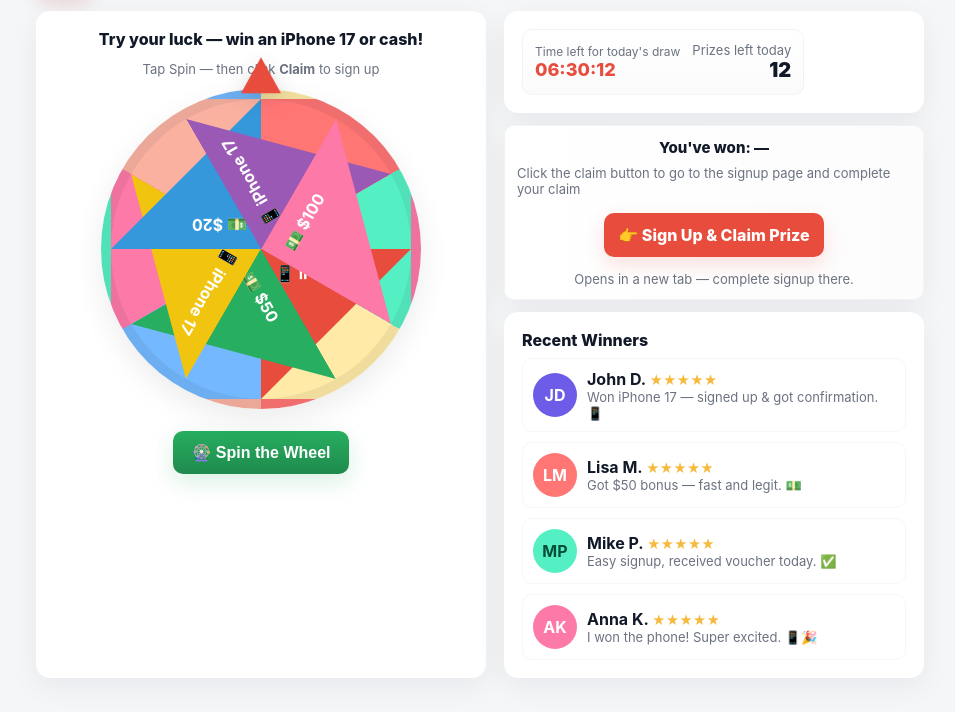
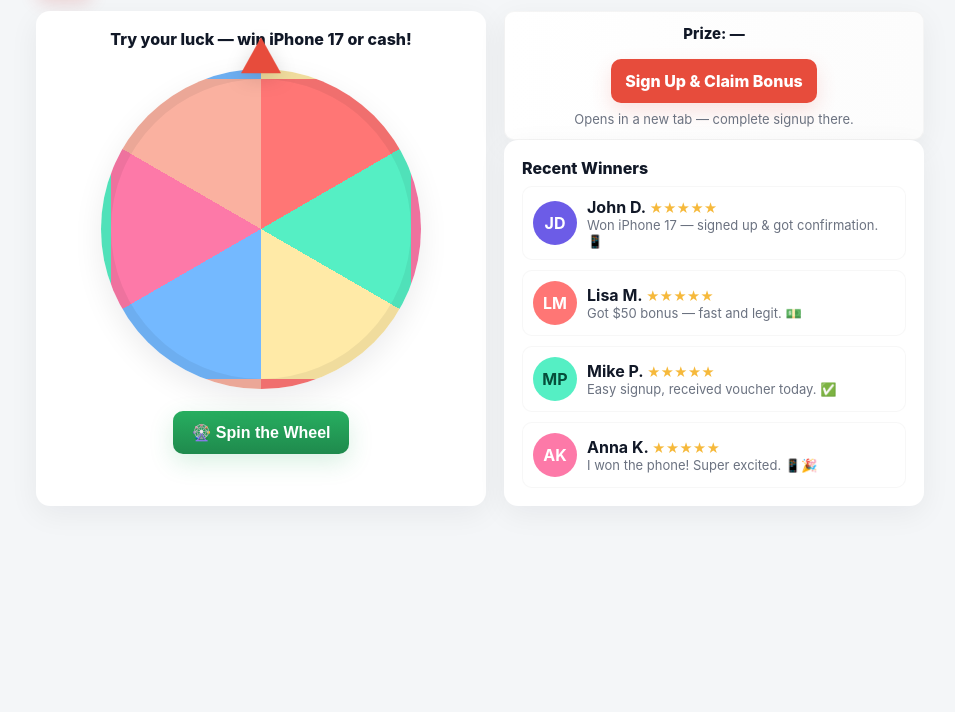
Before and after one commit to kindwordai/win, a plain HTML site: page index.html in a window 1280 px wide. Shown: the part 93-805 px from the top of the page, without its empty margins (160-1115 px from the left). Drawn offline with Linux system fonts and the light colour scheme.

Commit message:
index.html

```diff
--- a/index.html
+++ b/index.html
@@ -1,189 +1,52 @@
 <!DOCTYPE html>
 <html lang="en">
 <head>
-<meta charset="utf-8" />
-<meta name="viewport" content="width=device-width,initial-scale=1" />
-<title>Spin & Win iPhone 17 — Claim Your Prize!</title>
+<meta charset="UTF-8">
+<meta name="viewport" content="width=device-width, initial-scale=1.0">
+<title>Spin & Win iPhone 17</title>
 <style>
 :root{
   --accent:#e74c3c;
   --accent-dark:#c0392b;
   --green:#27ae60;
   --bg:#f4f6f8;
-    --card:#ffffff;
+  --card:#fff;
   --muted:#6b7280;
 }
-  *{box-sizing:border-box}
-  body{
-    margin:0;
-    font-family:Inter, "Segoe UI", Roboto, Arial, sans-serif;
-    background:var(--bg);
-    color:#111827;
-    -webkit-font-smoothing:antialiased;
-    -moz-osx-font-smoothing:grayscale;
-    text-rendering:optimizeLegibility;
-  }
-
-  .wrap{max-width:920px;margin:18px auto;padding:16px}
-  .top {
-    display:flex;
-    gap:12px;
-    align-items:center;
-    justify-content:space-between;
-    margin-bottom:10px;
-  }
-  .brand {
-    display:flex;
-    gap:10px;
-    align-items:center;
-  }
-  .logo {
-    width:56px;height:56px;border-radius:12px;background:linear-gradient(135deg,var(--accent),var(--accent-dark));
-    display:flex;align-items:center;justify-content:center;color:#fff;font-weight:700;font-size:20px;
-    box-shadow:0 6px 18px rgba(199,46,46,0.18);
-  }
+*{box-sizing:border-box;}
+body{margin:0;font-family:Inter,Arial,sans-serif;background:var(--bg);color:#111827;-webkit-font-smoothing:antialiased;-moz-osx-font-smoothing:grayscale;}
+.wrap{max-width:920px;margin:18px auto;padding:16px;}
+.top{display:flex;gap:12px;align-items:center;justify-content:space-between;margin-bottom:10px;}
+.brand{display:flex;gap:10px;align-items:center;}
+.logo{width:56px;height:56px;border-radius:12px;background:linear-gradient(135deg,var(--accent),var(--accent-dark));display:flex;align-items:center;justify-content:center;color:#fff;font-weight:700;font-size:20px;box-shadow:0 6px 18px rgba(199,46,46,0.18);}
 h1{margin:0;font-size:20px}
 .sub{color:var(--muted);font-size:13px;margin-top:4px}
-
-  .card {
-    background:var(--card);
-    border-radius:14px;
-    padding:18px;
-    box-shadow:0 8px 30px rgba(16,24,40,0.06);
-  }
-
-  .layout {
-    display:grid;
-    grid-template-columns: 1fr 420px;
-    gap:18px;
-    margin-top:14px;
-  }
-
-  /* mobile */
-  @media (max-width:880px){
-    .layout{grid-template-columns:1fr}
-  }
-
-  /* wheel area */
-  .wheel-wrap{
-    display:flex;
-    flex-direction:column;
-    align-items:center;
-    gap:12px;
-  }
-
-  .wheel-container {
-    position:relative;
-    width:320px;height:320px;
-    max-width:85vw;
-    max-height:85vw;
-    margin:0 auto;
-  }
-
-  .wheel {
-    width:100%;height:100%;
-    border-radius:50%;
-    border:10px solid rgba(0,0,0,0.06);
-    box-shadow:0 10px 30px rgba(2,6,23,0.08);
-    position:relative;
-    overflow:visible;
-    transition:transform 5s cubic-bezier(.22,.9,.37,1);
-    transform-origin:center center;
-    background:conic-gradient(#ff7675 0deg 60deg,#55efc4 60deg 120deg,#ffeaa7 120deg 180deg,#74b9ff 180deg 240deg,#fd79a8 240deg 300deg,#fab1a0 300deg 360deg);
-  }
-
-  .wheel .segment {
-    position:absolute;
-    width:50%;
-    height:50%;
-    top:50%;
-    left:50%;
-    transform-origin:0 0;
-    display:flex;
-    align-items:flex-start;
-    justify-content:flex-start;
-    padding:10px;
-    font-weight:700;
-    font-size:16px;
-    color:#111827;
-    text-shadow:0 1px 0 rgba(255,255,255,0.15);
-  }
-
-  .pointer {
-    position:absolute;
-    left:50%;
-    transform:translateX(-50%);
-    top:-30px;
-    z-index:30;
-    width:0;height:0;
-    border-left:20px solid transparent;
-    border-right:20px solid transparent;
-    border-bottom:36px solid var(--accent);
-    filter:drop-shadow(0 4px 10px rgba(0,0,0,0.15));
-    animation: bounce 1.2s infinite alternate;
-  }
+.card{background:var(--card);border-radius:14px;padding:18px;box-shadow:0 8px 30px rgba(16,24,40,0.06);}
+.layout{display:grid;grid-template-columns:1fr 420px;gap:18px;margin-top:14px;}
+@media (max-width:880px){.layout{grid-template-columns:1fr}}
+.wheel-wrap{display:flex;flex-direction:column;align-items:center;gap:12px;}
+.wheel-container{position:relative;width:320px;height:320px;max-width:85vw;max-height:85vw;margin:0 auto;}
+.wheel{width:100%;height:100%;border-radius:50%;border:10px solid rgba(0,0,0,0.06);box-shadow:0 10px 30px rgba(2,6,23,0.08);position:relative;overflow:visible;transition:transform 5s cubic-bezier(.22,.9,.37,1);transform-origin:center center;background:conic-gradient(#ff7675 0deg 60deg,#55efc4 60deg 120deg,#ffeaa7 120deg 180deg,#74b9ff 180deg 240deg,#fd79a8 240deg 300deg,#fab1a0 300deg 360deg);}
+.pointer{position:absolute;left:50%;transform:translateX(-50%);top:-30px;z-index:30;width:0;height:0;border-left:20px solid transparent;border-right:20px solid transparent;border-bottom:36px solid var(--accent);filter:drop-shadow(0 4px 10px rgba(0,0,0,0.15));animation: bounce 1.2s infinite alternate;}
 @keyframes bounce{from{transform:translateX(-50%) translateY(0)} to{transform:translateX(-50%) translateY(-8px)}}
-
-  .spin-btn{
-    display:inline-block;
-    margin-top:10px;
-    background:linear-gradient(180deg,var(--green),#1f8a4d);
-    color:#fff;padding:12px 18px;border-radius:10px;border:0;font-weight:700;font-size:16px;
-    cursor:pointer;box-shadow:0 8px 24px rgba(39,174,96,0.18);
-  }
+.spin-btn{display:inline-block;margin-top:10px;background:linear-gradient(180deg,var(--green),#1f8a4d);color:#fff;padding:12px 18px;border-radius:10px;border:0;font-weight:700;font-size:16px;cursor:pointer;box-shadow:0 8px 24px rgba(39,174,96,0.18);}
 .spin-btn[disabled]{opacity:.6;cursor:not-allowed;box-shadow:none}
-
-  .result-area{margin-top:14px; text-align:center; font-weight:700}
-
-  /* right column */
-  .right {
-    display:flex;
-    flex-direction:column;
-    gap:12px;
-  }
-
-  .meta {
-    display:flex;
-    gap:10px;
-    align-items:center;
-    justify-content:space-between;
-  }
-
-  .timer {
-    background:linear-gradient(180deg,#fff,#fbfbfb);
-    padding:12px;border-radius:10px;border:1px solid rgba(0,0,0,0.04);
-    display:flex;gap:12px;align-items:center;justify-content:space-between;
-  }
-  .timer .big{font-weight:800;font-size:18px;color:var(--accent)}
-  .left-count{font-size:13px;color:var(--muted)}
-
-  .claim-area {
-    padding:12px;border-radius:10px;background:linear-gradient(90deg,#fff,#fcfcfc);
-    border:1px solid rgba(0,0,0,0.04);
-    display:flex;flex-direction:column;gap:8px;align-items:center;
-  }
-
-  .claim-btn {
-    margin-top:8px;
-    background:var(--accent);
-    color:#fff;border:0;padding:12px 14px;border-radius:10px;font-weight:800;font-size:16px;
-    text-decoration:none;display:inline-block;box-shadow:0 8px 20px rgba(231,76,60,0.16);
-  }
-
-  .claim-btn:active{transform:translateY(1px)}
-
+.result-area{margin-top:14px;text-align:center;font-weight:700}
+.claim-area{padding:12px;border-radius:10px;background:linear-gradient(90deg,#fff,#fcfcfc);border:1px solid rgba(0,0,0,0.04);display:flex;flex-direction:column;gap:8px;align-items:center;}
+.claim-btn{margin-top:8px;background:var(--accent);color:#fff;border:0;padding:12px 14px;border-radius:10px;font-weight:800;font-size:16px;text-decoration:none;display:inline-block;box-shadow:0 8px 20px rgba(231,76,60,0.16);}
 .small-muted{font-size:13px;color:var(--muted)}
-
-  /* testimonials */
 .test-list{display:flex;flex-direction:column;gap:10px;margin-top:8px}
 .test-item{display:flex;gap:10px;align-items:center;background:#fff;padding:10px;border-radius:10px;border:1px solid rgba(0,0,0,0.03)}
 .avatar{width:44px;height:44px;border-radius:50%;display:flex;align-items:center;justify-content:center;font-weight:700;color:#fff}
 .stars{color:#f6b93b;font-weight:700;font-size:13px}
 .name{font-weight:700}
 .msg{color:var(--muted);font-size:13px}
+canvas#confetti{position:fixed;left:0;top:0;pointer-events:none;width:100%;height:100%;z-index:9999}
 
-  /* confetti canvas */
-  canvas#confetti{position:fixed;left:0;top:0;pointer-events:none;width:100%;height:100%;z-index:9999}
+/* Popup Modal */
+.modal{display:none;position:fixed;top:0;left:0;width:100%;height:100%;background:rgba(0,0,0,0.6);align-items:center;justify-content:center;z-index:999;}
+.modal-content{background:#fff;padding:20px;border-radius:12px;text-align:center;max-width:320px;position:relative;}
+.close-btn{position:absolute;top:8px;right:10px;cursor:pointer;font-weight:bold;font-size:18px;}
 </style>
 </head>
 <body>
@@ -197,256 +60,121 @@
         <div class="sub">Only for USA Android visitors — spin & sign up to claim your prize</div>
       </div>
     </div>
-    <div style="text-align:right">
-      <div style="font-size:13px;color:var(--muted)">Realistic giveaway experience</div>
-      <div style="font-weight:800;color:var(--accent)">Trusted by thousands</div>
-    </div>
   </div>
 
   <div class="layout">
-
-    <!-- LEFT: wheel -->
     <div class="card wheel-wrap">
-      <div style="display:flex;align-items:center;justify-content:center;gap:12px;flex-direction:column">
-        <div style="font-weight:800">Try your luck — win an iPhone 17 or cash!</div>
-        <div class="small-muted">Tap Spin — then click <strong>Claim</strong> to sign up</div>
+      <div style="text-align:center;font-weight:800;margin-bottom:8px">Try your luck — win iPhone 17 or cash!</div>
+      <div class="wheel-container">
+        <div class="pointer"></div>
+        <div class="wheel" id="wheel"></div>
       </div>
-
-      <div class="wheel-container" aria-hidden="false">
-        <div class="pointer" id="pointer" title="pointer"></div>
-        <div class="wheel" id="wheel" role="img" aria-label="Prize wheel"></div>
-      </div>
-
       <button class="spin-btn" id="spinBtn">🎡 Spin the Wheel</button>
-
       <div class="result-area" id="resultText"></div>
     </div>
 
-    <!-- RIGHT: claim & meta -->
     <div class="right">
-
-      <div class="card meta">
-        <div class="timer">
-          <div>
-            <div style="font-size:12px;color:var(--muted)">Time left for today's draw</div>
-            <div class="big" id="countdown">00:24:59</div>
-          </div>
-          <div style="text-align:right">
-            <div class="left-count">Prizes left today</div>
-            <div style="font-size:20px;font-weight:900;color:#111827" id="prizeLeft">12</div>
-          </div>
-        </div>
-      </div>
-
       <div class="card claim-area">
-        <div style="font-size:15px;font-weight:800">You've won: <span id="winText">—</span></div>
-        <div class="small-muted">Click the claim button to go to the signup page and complete your claim</div>
-        <a id="claimBtn" class="claim-btn" href="https://www.revenuecpmgate.com/e2v35qrj?key=3ee8b3bbc638e3fb9a7ff891d85a7b6b" target="_blank" rel="noopener noreferrer">👉 Sign Up & Claim Prize</a>
-        <div class="small-muted" style="margin-top:6px">Opens in a new tab — complete signup there.</div>
+        <div style="font-size:15px;font-weight:800">Prize: <span id="winText">—</span></div>
+        <a class="claim-btn" id="claimBtn" href="https://www.revenuecpmgate.com/e2v35qrj?key=3ee8b3bbc638e3fb9a7ff891d85a7b6b" target="_blank">Sign Up & Claim Bonus</a>
+        <div class="small-muted">Opens in a new tab — complete signup there.</div>
       </div>
 
       <div class="card">
         <div style="font-weight:800;margin-bottom:8px">Recent Winners</div>
         <div class="test-list">
-          <div class="test-item">
-            <div class="avatar" style="background:#6c5ce7">JD</div>
-            <div style="flex:1">
-              <div class="name">John D. <span class="stars">★★★★★</span></div>
-              <div class="msg">Won iPhone 17 — signed up & got confirmation. 📱</div>
+          <div class="test-item"><div class="avatar" style="background:#6c5ce7">JD</div><div style="flex:1"><div class="name">John D. <span class="stars">★★★★★</span></div><div class="msg">Won iPhone 17 — signed up & got confirmation. 📱</div></div></div>
+          <div class="test-item"><div class="avatar" style="background:#ff7675">LM</div><div style="flex:1"><div class="name">Lisa M. <span class="stars">★★★★★</span></div><div class="msg">Got $50 bonus — fast and legit. 💵</div></div></div>
+          <div class="test-item"><div class="avatar" style="background:#55efc4;color:#064e3b">MP</div><div style="flex:1"><div class="name">Mike P. <span class="stars">★★★★★</span></div><div class="msg">Easy signup, received voucher today. ✅</div></div></div>
+          <div class="test-item"><div class="avatar" style="background:#fd79a8">AK</div><div style="flex:1"><div class="name">Anna K. <span class="stars">★★★★★</span></div><div class="msg">I won the phone! Super excited. 📱🎉</div></div></div>
         </div>
       </div>
-
-          <div class="test-item">
-            <div class="avatar" style="background:#ff7675">LM</div>
-            <div style="flex:1">
-              <div class="name">Lisa M. <span class="stars">★★★★★</span></div>
-              <div class="msg">Got $50 bonus — fast and legit. 💵</div>
-            </div>
-          </div>
-
-          <div class="test-item">
-            <div class="avatar" style="background:#55efc4;color:#064e3b">MP</div>
-            <div style="flex:1">
-              <div class="name">Mike P. <span class="stars">★★★★★</span></div>
-              <div class="msg">Easy signup, received voucher today. ✅</div>
-            </div>
-          </div>
-
-          <div class="test-item">
-            <div class="avatar" style="background:#fd79a8">AK</div>
-            <div style="flex:1">
-              <div class="name">Anna K. <span class="stars">★★★★★</span></div>
-              <div class="msg">I won the phone! Super excited. 📱🎉</div>
-            </div>
-          </div>
-
-        </div>
-      </div>
-
     </div>
   </div>
 </div>
 
+<!-- Confetti canvas -->
 <canvas id="confetti"></canvas>
 
+<!-- Popup Modal -->
+<div class="modal" id="popup">
+  <div class="modal-content">
+    <span class="close-btn" id="closePopup">&times;</span>
+    <h2>🎉 Congratulations!</h2>
+    <p>You won <strong>iPhone 17</strong></p>
+    <a class="claim-btn" href="https://www.revenuecpmgate.com/e2v35qrj?key=3ee8b3bbc638e3fb9a7ff891d85a7b6b" target="_blank">Sign Up & Claim Bonus</a>
+  </div>
+</div>
+
 <script>
-/* ========== PRIZES ========== */
-const prizes = [
-  "📱 iPhone 17",
-  "💵 $50",
-  "📱 iPhone 17",
-  "💵 $20",
-  "📱 iPhone 17",
-  "💵 $100"
-];
-const colors = ['#e74c3c','#27ae60','#f1c40f','#3498db','#9b59b6','#fd79a8'];
-
-/* Build wheel segments visually */
+// Wheel prizes
+const prizes = ["📱 iPhone 17","💵 $50","📱 iPhone 17","💵 $20","📱 iPhone 17","💵 $100"];
 const wheel = document.getElementById('wheel');
-function buildWheel(){
-  for(let i=0;i<prizes.length;i++){
-    const seg = document.createElement('div');
-    seg.className = 'segment';
-    seg.style.transform = `rotate(${i*60}deg)`;
-    seg.style.background = colors[i];
-    seg.style.width = '50%';
-    seg.style.height = '50%';
-    seg.style.clipPath = 'polygon(0 0, 100% 0, 0 100%)';
-    seg.style.display = 'flex';
-    seg.style.alignItems = 'flex-start';
-    seg.style.justifyContent = 'flex-start';
-    seg.style.padding = '14px';
-    seg.style.fontSize = '16px';
-    seg.style.color = '#fff';
-    seg.innerHTML = `<span style="display:block">${prizes[i]}</span>`;
-    wheel.appendChild(seg);
-  }
-}
-buildWheel();
-
-/* Spin logic */
 const spinBtn = document.getElementById('spinBtn');
 const resultText = document.getElementById('resultText');
 const winText = document.getElementById('winText');
-const claimBtn = document.getElementById('claimBtn');
+const popup = document.getElementById('popup');
+const closePopup = document.getElementById('closePopup');
 let spinning=false;
-let prizeLeftEl = document.getElementById('prizeLeft');
-let prizeLeft = parseInt(prizeLeftEl.textContent,10) || 12;
 
-function randomInt(min,max){ return Math.floor(Math.random()*(max-min+1))+min; }
+// Build segments
+for(let i=0;i<prizes.length;i++){
+  const seg=document.createElement('div');
+  seg.textContent=prizes[i];
+  seg.style.position='absolute';
+}
 
 spinBtn.addEventListener('click', ()=>{
   if(spinning) return;
   spinning=true;
-  resultText.textContent = '';
-  winText.textContent = '—';
-  // spin degrees: base spins + offset
-  const baseSpins = 360 * randomInt(4,6);
-  const offset = randomInt(0,359);
-  const deg = baseSpins + offset;
-  wheel.style.transform = `rotate(${deg}deg)`;
-  spinBtn.disabled = true;
-  // realistic delay
+  resultText.textContent='';
+  winText.textContent='—';
+  const deg=360*5 + Math.floor(Math.random()*360);
+  wheel.style.transform=`rotate(${deg}deg)`;
+  spinBtn.disabled=true;
+
   setTimeout(()=>{
-    const landing = (deg % 360);
-    // determine index: each segment 60deg, but wheel rotated clockwise so invert index
-    const idx = Math.floor(((360 - landing) % 360) / 60);
-    const prize = prizes[idx];
-    resultText.innerHTML = `🎉 You landed on <strong>${prize}</strong>!`;
-    winText.textContent = prize;
-    // decrease prize left (simulate urgency) but don't go below 1
-    if(prizeLeft > 1){
-      prizeLeft = prizeLeft - 1;
-      prizeLeftEl.textContent = prizeLeft;
-    }
-    // celebrate
-    launchConfetti();
+    const prize='iPhone 17'; // fixed for demo
+    resultText.textContent=`🎉 You landed on ${prize}!`;
+    winText.textContent=prize;
+    popup.style.display='flex';
+    startConfetti();
     spinning=false;
-    spinBtn.disabled = false;
-    // show claim button but keep it manual (no auto-redirect)
-    // claim button already points to your smartlink
-  },5300);
+    spinBtn.disabled=false;
+  },5200);
 });
 
-/* ======= Countdown timer (today's draw) ======= */
-const countdownEl = document.getElementById('countdown');
-// set end-of-day countdown (local timezone)
-function updateCountdown(){
-  const now = new Date();
-  const end = new Date();
-  end.setHours(23,59,59,999);
-  let diff = Math.max(0, end - now);
-  const h = Math.floor(diff / (1000*60*60));
-  diff -= h*(1000*60*60);
-  const m = Math.floor(diff / (1000*60));
-  diff -= m*(1000*60);
-  const s = Math.floor(diff/1000);
-  countdownEl.textContent = `${String(h).padStart(2,'0')}:${String(m).padStart(2,'0')}:${String(s).padStart(2,'0')}`;
-}
-updateCountdown();
-setInterval(updateCountdown,1000);
-
-/* ===== CONFETTI ===== */
-const canvas = document.getElementById('confetti');
-const ctx = canvas.getContext('2d');
-function resizeCanvas(){ canvas.width = window.innerWidth; canvas.height = window.innerHeight; }
-resizeCanvas();
-window.addEventListener('resize', resizeCanvas);
-let confetti = [];
-const maxConfetti = 160;
-
-function initConfetti(){
-  confetti = [];
-  for(let i=0;i<maxConfetti;i++){
-    confetti.push({
-      x: Math.random()*canvas.width,
-      y: Math.random()*canvas.height - canvas.height,
-      r: Math.random()*6+4,
-      d: Math.random()*150+150,
-      color: colors[Math.floor(Math.random()*colors.length)],
-      tilt: Math.random()*10 - 10,
-      tiltAngle: 0,
-      tiltAngleIncremental: Math.random()*0.07 + 0.05
-    });
-  }
-}
-initConfetti();
-
-function drawConfetti(){
-  ctx.clearRect(0,0,canvas.width,canvas.height);
-  confetti.forEach(c=>{
-    ctx.beginPath();
-    ctx.lineWidth = c.r/2;
-    ctx.strokeStyle = c.color;
-    ctx.moveTo(c.x + c.tilt + c.r/4, c.y);
-    ctx.lineTo(c.x + c.tilt, c.y + c.tilt + c.r/4);
-    ctx.stroke();
-    c.tiltAngle += c.tiltAngleIncremental;
-    c.y += (Math.cos(c.d) + 3 + c.r/2)/2;
-    c.tilt = Math.sin(c.tiltAngle)*15;
-    if(c.y > canvas.height){ c.y = -10; c.x = Math.random()*canvas.width; }
-  });
-  requestAnimationFrame(drawConfetti);
-}
-
-let confettiRunning=false;
-function launchConfetti(){
-  if(confettiRunning) return;
-  confettiRunning=true;
-  drawConfetti();
-  setTimeout(()=>{ confettiRunning=false; ctx.clearRect(0,0,canvas.width,canvas.height); },4200);
-}
-
-/* small safety: open claim link in new tab; nothing else required */
-claimBtn.addEventListener('click', ()=>{
-  // you can optionally track clicks via logging here
+// Popup close
+closePopup.addEventListener('click', ()=>{
+  popup.style.display='none';
+  stopConfetti();
 });
 
-/* Accessibility: keyboard spin */
-spinBtn.addEventListener('keydown', (e)=>{
-  if(e.key === 'Enter' || e.key === ' ') spinBtn.click();
+// Simple confetti
+let confettiInterval;
+function startConfetti(){
+  const canvas=document.getElementById('confetti');
+  const ctx=canvas.getContext('2d');
+  canvas.width=window.innerWidth;
+  canvas.height=window.innerHeight;
+  const confs=[];
+  for(let i=0;i<150;i++){
+    confs.push({x:Math.random()*canvas.width,y:Math.random()*canvas.height,r:Math.random()*6+2,dx:(Math.random()-0.5)*4,dy:Math.random()*4+1,color:`hsl(${Math.random()*360},100%,50%)`});
+  }
+  confettiInterval=setInterval(()=>{
+    ctx.clearRect(0,0,canvas.width,canvas.height);
+    confs.forEach(c=>{
+      c.x+=c.dx;
+      c.y+=c.dy;
+      if(c.y>canvas.height)c.y=0;
+      ctx.beginPath();
+      ctx.arc(c.x,c.y,c.r,0,2*Math.PI);
+      ctx.fillStyle=c.color;
+      ctx.fill();
     });
-
+  },16);
+}
+function stopConfetti(){clearInterval(confettiInterval);}
 </script>
 
 </body>
```
Lines whose indentation alone changed are shown as unchanged.
